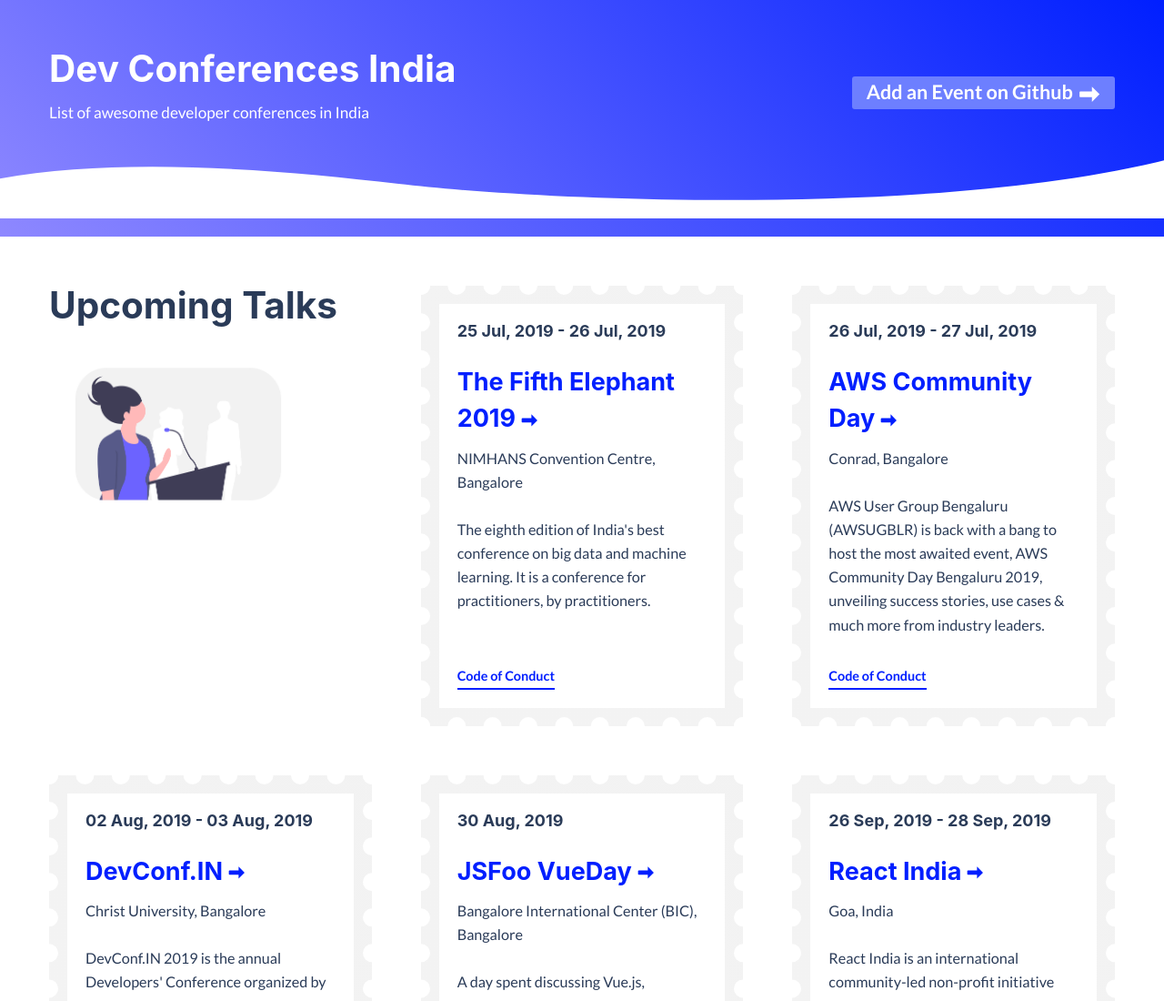
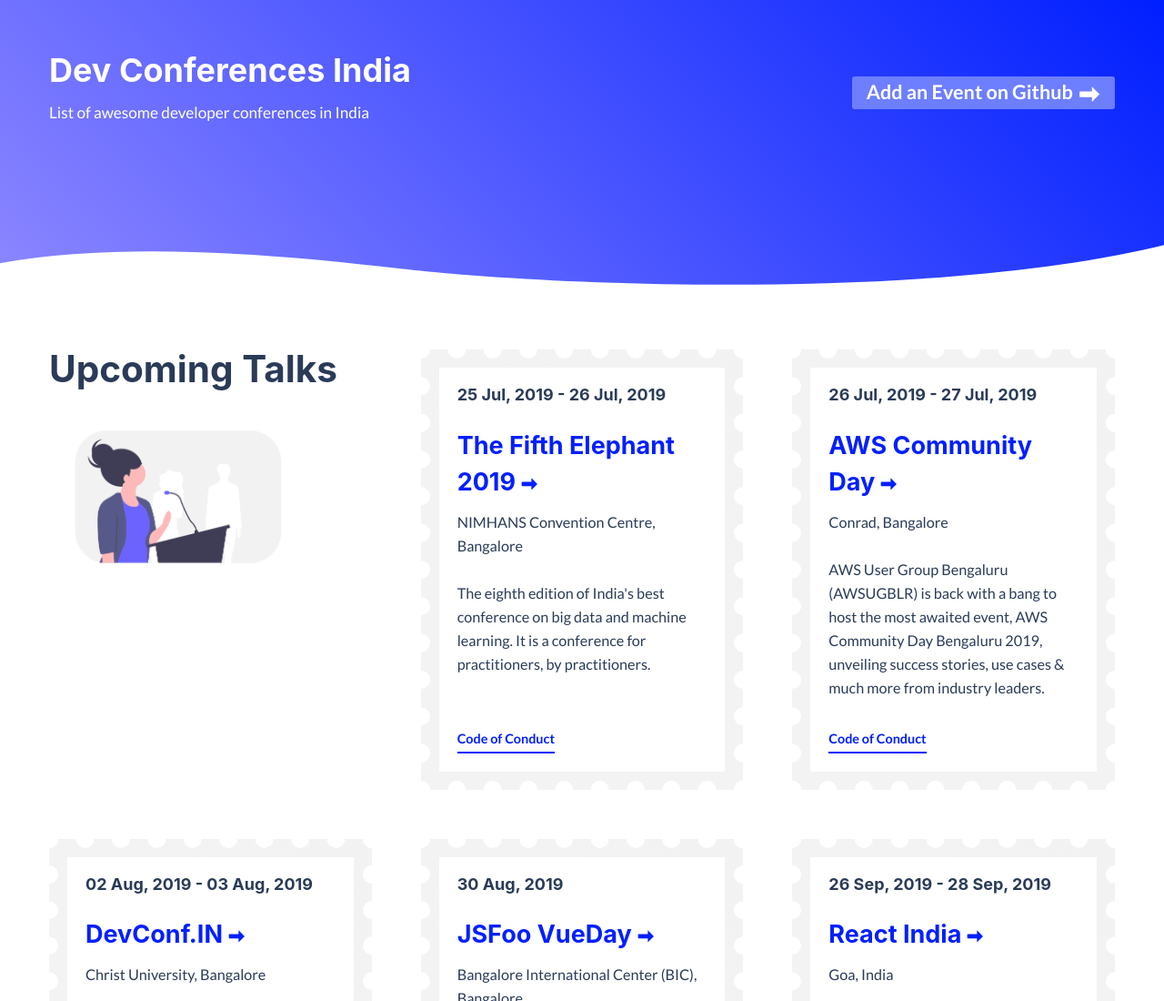
Before and after one commit to ananyaneogi/dev-conferences-india, a Gatsby site: page / in a window 1280 px wide. Shown: the top 1100 px of the page at 91% size. Built offline with nearby package versions, Linux system fonts and the light colour scheme; Gatsby itself is replaced by a stand-in of ours.

Commit message:
header style fix

```diff
--- a/src/components/header.js
+++ b/src/components/header.js
@@ -7,12 +7,11 @@
   position: relative;
     background: background: rgb(142,156,255);
     background: linear-gradient(45deg, rgba(142,136,255,1) 0%, rgba(0,31,255,1) 100%);
-    height: 260px;
 
     svg.decoration {
         fill: #fff;
-        position: absolute;
-        top: 80px;
+        position: relative;
+        top: 10px;
         z-index: 0;
     }
 `
@@ -27,6 +26,10 @@
 
     .icon-notification {
         width: 65px;
+    }
+
+    @media(max-width: 768px) {
+        flex-direction: column;
     }
 
     @media(max-width: 500px) {
@@ -68,6 +71,7 @@
                     <Link
                         to="/"
                         style={{
+                            fontSize: `2rem`,
                             color: `white`,
                             textDecoration: `none`,
                         }}
```
